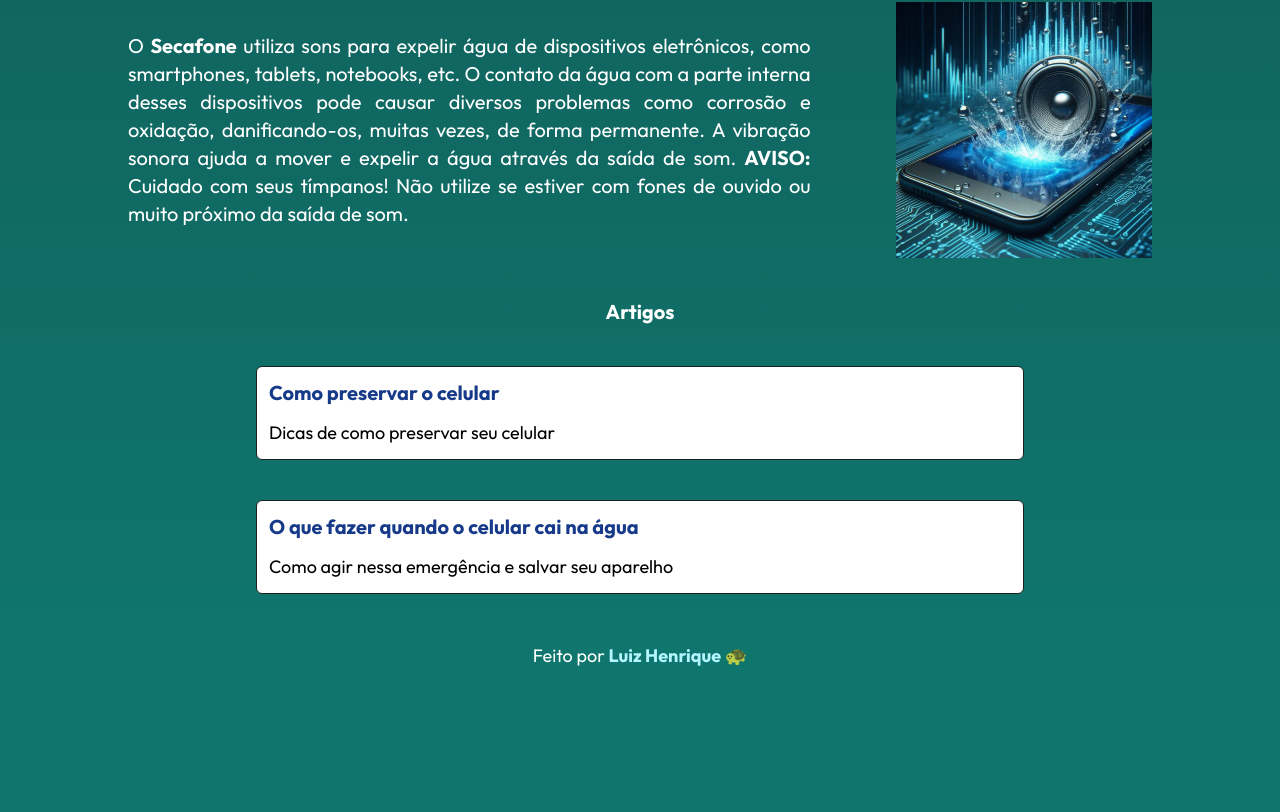
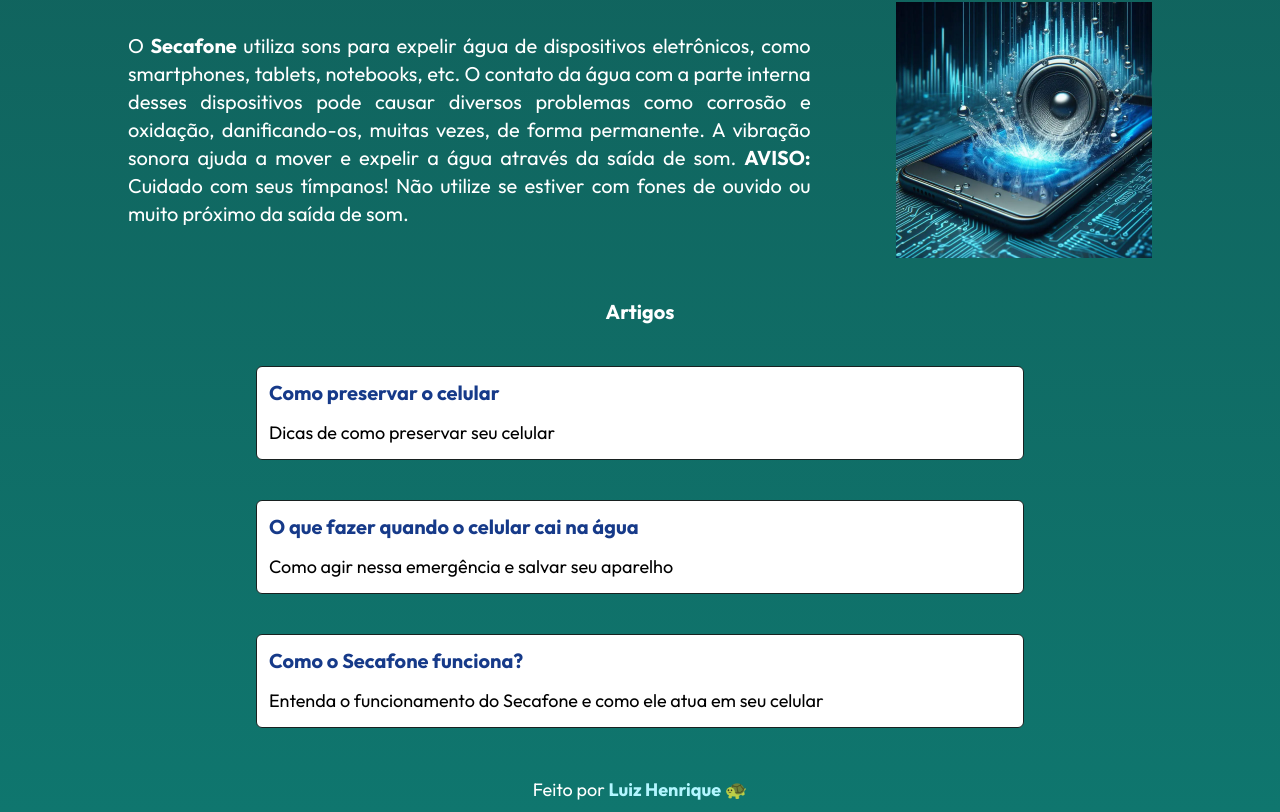
Before and after one commit to luizhf42/secafone, a Vue app: page / in a window 1280 px wide. Shown: the part 758-1570 px from the top of the page. Before the commit the page ends 1436 px from the top, so only its background shows below. Built offline with nearby package versions, Linux system fonts and the light colour scheme.

Commit message:
feat: add new article

```diff
--- a/src/data/articles.ts
+++ b/src/data/articles.ts
@@ -3,7 +3,7 @@ import oQueFazer from "../../assets/images/o-que-fazer.webp";
 
 type Article = {
 	slug: string;
-	image?: string
+	image: string;
 	title: string;
 	publishedAt: string;
 	updatedAt: string;
@@ -14,6 +14,8 @@ type Article = {
 type Articles = {
 	[slug: string]: Article;
 };
+
+const secafoneImage = "https://i.imgur.com/XOpyiJW.png";
 
 export const articles: Articles = {
 	"como-preservar-o-celular": {
@@ -84,4 +86,34 @@ export const articles: Articles = {
 		<p>Um celular molhado não é o fim dos tempos, mas uma intervenção rápida e correta pode evitar problemas maiores. </p>
 `,
 	},
+
+	"como-o-secafone-funciona": {
+		slug: "como-o-secafone-funciona",
+		image: secafoneImage,
+		title: "Como o Secafone funciona?",
+		publishedAt: "10/12/2024",
+		updatedAt: "",
+		description:
+			"Entenda o funcionamento do Secafone e como ele atua em seu celular",
+		content: `<p>Dispositivos eletrônicos como smartphones, smartwatches e fones de ouvido frequentemente enfrentam o problema da entrada de água em seus alto-falantes, o que pode causar danos ao som ou até à funcionalidade geral do aparelho, caso a água entre em contato com outros componentes. O <strong>Secafone</strong> é uma solução prática que utiliza uma frequência sonora específica para ejetar água de dispositivos eletrônicos de forma eficaz. Mas como e por que ele funciona?</p>
+
+			<h2>O Problema: Água nos Alto-falantes</h2>
+			<p>Quando a água entra nos alto-falantes de um dispositivo, ela pode interferir na vibração do diafragma, que é o componente responsável por produzir som. Isso resulta em sons abafados, distorcidos ou até mesmo na completa perda de funcionalidade dos alto-falantes, até que a água seja removida. Além disso, caso a quantidade de líquido que entrou no dispositivo seja grande, outros componentes também podem ser atingidos e danificados por oxidação e corrosão. Em vez de recorrer a métodos tradicionais e muitas vezes ineficazes, como sacudir o dispositivo ou esperar que ele seque naturalmente, o <strong>Secafone</strong> oferece uma abordagem mais rápida e confiável para resolver o problema!</p>
+
+			<h2>O princípio científico por trás do Secafone</h2>
+			<p>A ejeção de água com som funciona com base na vibração gerada por ondas sonoras. Quando o Secafone emite um som, o alto-falante cria vibrações no diafragma. Dependendo da frequência do som, essas vibrações são fortes o suficiente para desalojar as gotas de água acumuladas, permitindo que elas sejam expelidas pela grade do alto-falante. O aplicativo utiliza a frequência de 200Hz, eficaz para criar o movimento necessário para empurrar a água sem causar danos ao hardware do dispositivo.</p>
+
+			<h2>Como o Secafone funciona (tecnicamente)?</h2>
+			<p>O Secafone utiliza a API de áudio do navegador, a <a href='https://developer.mozilla.org/en-US/docs/Web/API/Web_Audio_API' rel='noopener noreferrer' target='_blank'>Web Audio API</a>. Através dela, é usado um <i><a href="https://developer.mozilla.org/en-US/docs/Web/API/OscillatorNode" rel='noopener noreferrer' target='_blank'>oscillator</a></i>, que permite configurar, de forma programática, uma onda de 200Hz. Ele é conectado a um "destino", no caso, o alto-falante do seu dispositivo. O botão na página principal do Secafone controla esse <i>oscillator</i>, permitindo que o usuário ligue e desligue o som emitido.</p>
+
+			<h2>Vantagens e limitações</h2>
+			<p>
+				O Secafone apresenta diversas vantagens que o tornam uma ferramenta prática e acessível para lidar com água em dispositivos eletrônicos. Ele é simples e rápido, permitindo a ejeção de água em questão de segundos, sem a necessidade de desmontar o aparelho ou recorrer a equipamentos externos. Além disso, seu método é seguro ─ projetado para não causar danos ao hardware dos dispositivos ─ e econômico. Por fim, sua versatilidade permite que seja utilizado em diferentes tipos de dispositivos, como smartphones e fones de ouvido. <br/>
+				No entanto, ele possui algumas limitações que devem ser consideradas. Em casos de grande quantidade de água dentro do dispositivo, o Secafone pode não ser suficiente, tornando necessário buscar assistência técnica especializada. Se a água já tiver causado curto-circuitos ou danos internos ao aparelho, o aplicativo não será capaz de resolver o problema. Além disso, é importante usá-lo com moderação, pois o uso prolongado pode levar ao superaquecimento do alto-falante.
+			</p>
+
+			<h2>Conclusão</h2>
+			<p>O <strong>Secafone</strong> é uma ferramenta poderosa e acessível para lidar com um problema comum em dispositivos eletrônicos. Entretanto, ele não substitui a atuação e o parecer de um profissional qualificado. Utilizá-lo pode te ajudar, mas sempre prefira a intervenção especializada!</p>
+	`,
+	},
 };
```
